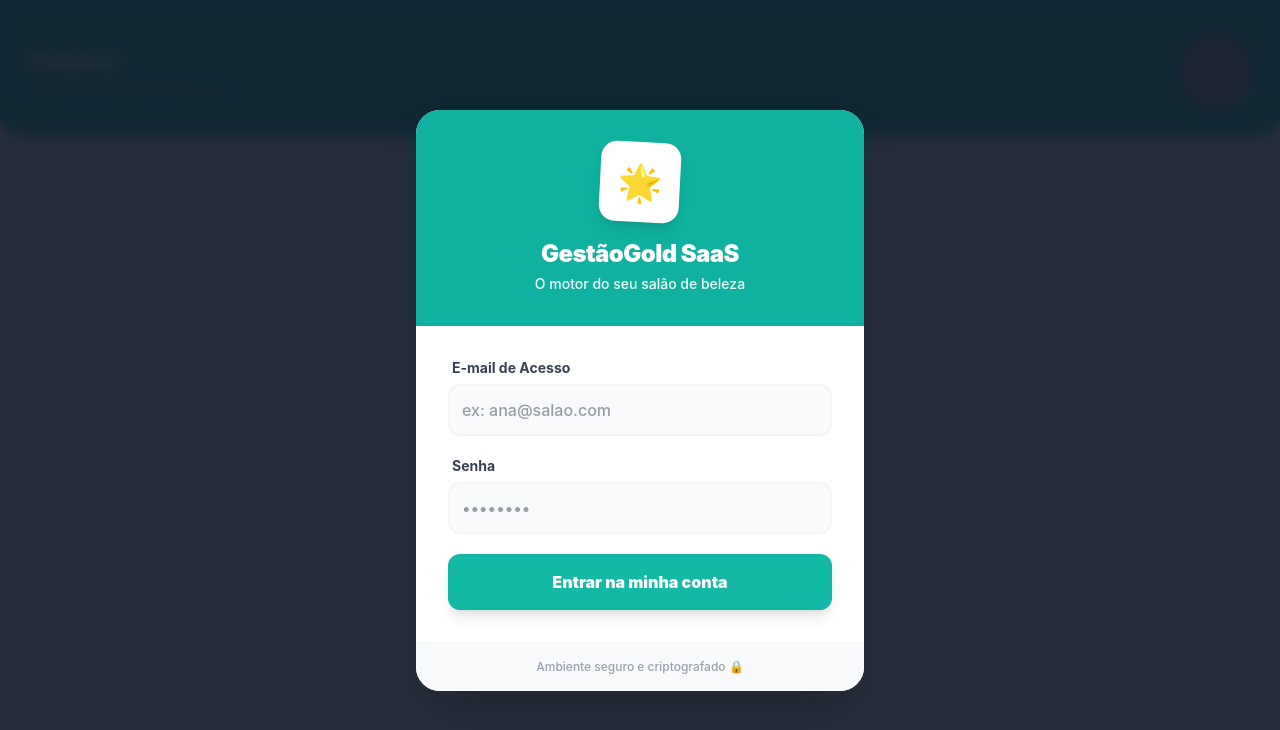
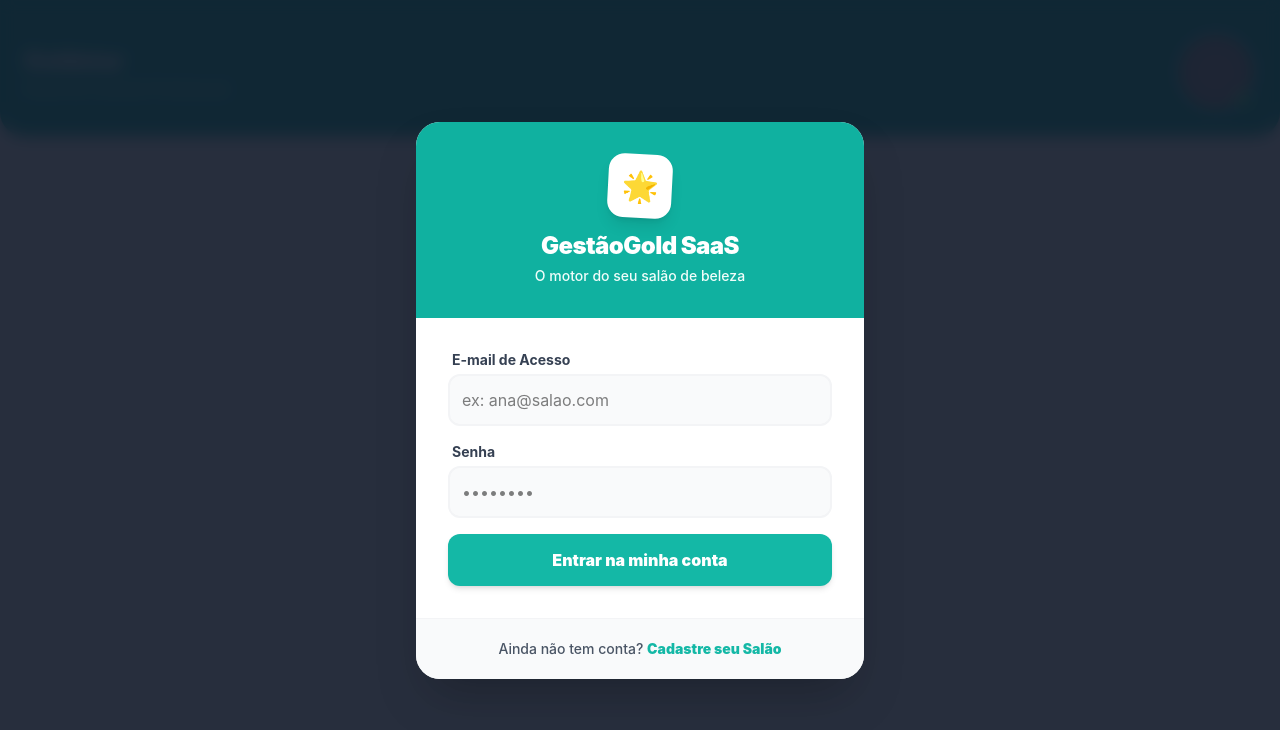
Before and after one commit to DanielSilva486/goldstar-app, a React (Vite) app: page / in a window 1280 px wide. Shown: the top 730 px of the page. Built offline with nearby package versions, Linux system fonts and the light colour scheme; no server answers; grey boxes are pictures that could not be loaded.

Commit message:
cadastro login

```diff
--- a/src/components/ModalLogin.jsx
+++ b/src/components/ModalLogin.jsx
@@ -1,18 +1,31 @@
 import React, { useState } from 'react';
 
 export default function ModalLogin({ aoFechar, setUsuarioLogado }) {
+  // Controle de qual tela mostrar
+  const [modoCadastro, setModoCadastro] = useState(false);
+
+  // Estados do Login
   const [email, setEmail] = useState('');
   const [senha, setSenha] = useState('');
+
+  // Estados do Cadastro
+  const [nomeSalao, setNomeSalao] = useState('');
+  const [nomeDono, setNomeDono] = useState('');
+  const [emailCadastro, setEmailCadastro] = useState('');
+  const [senhaCadastro, setSenhaCadastro] = useState('');
+
+  // Estados de controle
   const [erro, setErro] = useState('');
+  const [mensagemSucesso, setMensagemSucesso] = useState('');
   const [carregando, setCarregando] = useState(false);
 
   const fazerLogin = async (e) => {
     e.preventDefault();
     setErro('');
+    setMensagemSucesso('');
     setCarregando(true);
 
     try {
-      // 🚀 Chama o seu Backend SaaS
       const res = await fetch('https://goldstar-backend-9m2p.onrender.com/api/login', {
         method: 'POST',
         headers: { 'Content-Type': 'application/json' },
@@ -22,86 +35,194 @@ export default function ModalLogin({ aoFechar, setUsuarioLogado }) {
       const json = await res.json();
 
       if (json.sucesso) {
-        setUsuarioLogado(json.usuario); // O usuário já vem com o empresa_id do backend!
+        setUsuarioLogado(json.usuario);
         aoFechar();
       } else {
         setErro(json.erro || 'E-mail ou senha incorretos.');
       }
     } catch (err) {
-      setErro('Erro de conexão com o servidor. Tente novamente.');
+      setErro('Erro de conexão. Verifique sua internet.');
+    } finally {
+      setCarregando(false);
+    }
+  };
+
+  const fazerCadastro = async (e) => {
+    e.preventDefault();
+    setErro('');
+    setCarregando(true);
+
+    try {
+      const res = await fetch('https://goldstar-backend-9m2p.onrender.com/api/nova-empresa', {
+        method: 'POST',
+        headers: { 'Content-Type': 'application/json' },
+        body: JSON.stringify({
+          nome_salao: nomeSalao,
+          nome_dono: nomeDono,
+          email: emailCadastro,
+          senha: senhaCadastro
+        })
+      });
+
+      const json = await res.json();
+
+      if (json.sucesso) {
+        // Limpa o formulário e volta para o login com mensagem de sucesso
+        setModoCadastro(false);
+        setEmail(emailCadastro); // Já preenche o email para facilitar o login
+        setSenha('');
+        setMensagemSucesso('🎉 Salão criado com sucesso! Faça login abaixo para começar.');
+      } else {
+        setErro(json.erro || 'Erro ao criar conta.');
+      }
+    } catch (err) {
+      setErro('Erro de conexão. Verifique sua internet.');
     } finally {
       setCarregando(false);
     }
   };
 
   return (
-    <div className="fixed inset-0 bg-gray-900/90 backdrop-blur-sm flex justify-center items-center z-50 p-4 animate-fade-in">
-      <div className="bg-white rounded-3xl shadow-2xl w-full max-w-md overflow-hidden flex flex-col">
+    <div className="fixed inset-0 bg-gray-900/90 backdrop-blur-sm flex justify-center items-center z-50 p-4 animate-fade-in overflow-y-auto">
+      <div className="bg-white rounded-3xl shadow-2xl w-full max-w-md overflow-hidden flex flex-col my-8">
 
-        {/* Cabeçalho do Login */}
-        <div className="bg-teal-500 p-8 text-center relative overflow-hidden">
+        {/* CABEÇALHO ANIMADO */}
+        <div className="bg-teal-500 p-8 text-center relative overflow-hidden transition-all duration-500">
           <div className="absolute top-0 left-0 w-full h-full bg-teal-600 opacity-20 transform -skew-y-12 scale-150 origin-top-left"></div>
           <div className="relative z-10">
-            <div className="w-20 h-20 bg-white rounded-2xl flex items-center justify-center mx-auto mb-4 shadow-lg rotate-3">
-              <span className="text-4xl">🌟</span>
+            <div className="w-16 h-16 bg-white rounded-2xl flex items-center justify-center mx-auto mb-3 shadow-lg rotate-3 transition-transform">
+              <span className="text-3xl">{modoCadastro ? '🚀' : '🌟'}</span>
             </div>
             <h2 className="text-2xl font-black text-white tracking-tight">GestãoGold SaaS</h2>
-            <p className="text-teal-50 text-sm font-medium mt-1">O motor do seu salão de beleza</p>
+            <p className="text-teal-50 text-sm font-medium mt-1">
+              {modoCadastro ? 'Crie a sua conta gratuita agora' : 'O motor do seu salão de beleza'}
+            </p>
           </div>
         </div>
 
-        {/* Formulário */}
+        {/* ÁREA DO FORMULÁRIO */}
         <div className="p-8">
-          <form onSubmit={fazerLogin} className="space-y-5">
-
           {erro && (
-              <div className="bg-red-50 text-red-600 p-3 rounded-xl text-sm font-bold text-center border border-red-100 animate-shake">
+            <div className="bg-red-50 text-red-600 p-3 rounded-xl text-sm font-bold text-center border border-red-100 mb-4 animate-shake">
               {erro}
             </div>
           )}
 
+          {mensagemSucesso && !modoCadastro && (
+            <div className="bg-green-50 text-green-700 p-3 rounded-xl text-sm font-bold text-center border border-green-100 mb-4 animate-fade-in-up">
+              {mensagemSucesso}
+            </div>
+          )}
+
+          {/* === TELA DE LOGIN === */}
+          {!modoCadastro ? (
+            <form onSubmit={fazerLogin} className="space-y-4 animate-fade-in">
               <div>
-              <label className="block text-sm font-bold text-gray-700 mb-1.5 ml-1">E-mail de Acesso</label>
+                <label className="block text-sm font-bold text-gray-700 mb-1 ml-1">E-mail de Acesso</label>
                 <input
                   type="email"
                   required
                   value={email}
                   onChange={e => setEmail(e.target.value)}
-                className="w-full border-2 border-gray-100 rounded-xl p-3 outline-none focus:border-teal-500 focus:ring-4 focus:ring-teal-500/10 transition-all font-medium text-gray-700 bg-gray-50 focus:bg-white"
+                  className="w-full border-2 border-gray-100 rounded-xl p-3 outline-none focus:border-teal-500 bg-gray-50 focus:bg-white transition-all"
                   placeholder="ex: ana@salao.com"
                 />
               </div>
-
               <div>
-              <label className="block text-sm font-bold text-gray-700 mb-1.5 ml-1">Senha</label>
+                <label className="block text-sm font-bold text-gray-700 mb-1 ml-1">Senha</label>
                 <input
                   type="password"
                   required
                   value={senha}
                   onChange={e => setSenha(e.target.value)}
-                className="w-full border-2 border-gray-100 rounded-xl p-3 outline-none focus:border-teal-500 focus:ring-4 focus:ring-teal-500/10 transition-all font-medium text-gray-700 bg-gray-50 focus:bg-white"
+                  className="w-full border-2 border-gray-100 rounded-xl p-3 outline-none focus:border-teal-500 bg-gray-50 focus:bg-white transition-all"
                   placeholder="••••••••"
                 />
               </div>
-
               <button
                 type="submit"
                 disabled={carregando}
-              className="w-full bg-teal-500 hover:bg-teal-600 text-white font-black py-4 rounded-xl shadow-lg hover:shadow-xl transition-all active:scale-95 flex justify-center items-center gap-2 mt-2 disabled:opacity-70 disabled:cursor-not-allowed"
+                className="w-full bg-teal-500 hover:bg-teal-600 text-white font-black py-3.5 rounded-xl shadow-md transition-all active:scale-95 flex justify-center items-center gap-2 mt-2"
               >
-              {carregando ? (
-                <>
-                  <svg className="animate-spin h-5 w-5 text-white" xmlns="http://www.w3.org/2000/svg" fill="none" viewBox="0 0 24 24"><circle className="opacity-25" cx="12" cy="12" r="10" stroke="currentColor" strokeWidth="4"></circle><path className="opacity-75" fill="currentColor" d="M4 12a8 8 0 018-8V0C5.373 0 0 5.373 0 12h4zm2 5.291A7.962 7.962 0 014 12H0c0 3.042 1.135 5.824 3 7.938l3-2.647z"></path></svg>
-                  Acessar Sistema...
-                </>
-              ) : 'Entrar na minha conta'}
+                {carregando ? 'Acessando...' : 'Entrar na minha conta'}
               </button>
             </form>
+          ) : (
+
+          /* === TELA DE CADASTRO === */
+            <form onSubmit={fazerCadastro} className="space-y-4 animate-fade-in">
+              <div>
+                <label className="block text-sm font-bold text-gray-700 mb-1 ml-1">Nome do Salão</label>
+                <input
+                  type="text"
+                  required
+                  value={nomeSalao}
+                  onChange={e => setNomeSalao(e.target.value)}
+                  className="w-full border-2 border-gray-100 rounded-xl p-2.5 outline-none focus:border-teal-500 bg-gray-50 focus:bg-white"
+                  placeholder="Ex: Studio Bella"
+                />
+              </div>
+              <div>
+                <label className="block text-sm font-bold text-gray-700 mb-1 ml-1">Seu Nome (Dono/a)</label>
+                <input
+                  type="text"
+                  required
+                  value={nomeDono}
+                  onChange={e => setNomeDono(e.target.value)}
+                  className="w-full border-2 border-gray-100 rounded-xl p-2.5 outline-none focus:border-teal-500 bg-gray-50 focus:bg-white"
+                  placeholder="Ex: Ana Silva"
+                />
+              </div>
+              <div>
+                <label className="block text-sm font-bold text-gray-700 mb-1 ml-1">E-mail Profissional</label>
+                <input
+                  type="email"
+                  required
+                  value={emailCadastro}
+                  onChange={e => setEmailCadastro(e.target.value)}
+                  className="w-full border-2 border-gray-100 rounded-xl p-2.5 outline-none focus:border-teal-500 bg-gray-50 focus:bg-white"
+                  placeholder="ana@salao.com"
+                />
+              </div>
+              <div>
+                <label className="block text-sm font-bold text-gray-700 mb-1 ml-1">Crie uma Senha</label>
+                <input
+                  type="password"
+                  required
+                  value={senhaCadastro}
+                  onChange={e => setSenhaCadastro(e.target.value)}
+                  className="w-full border-2 border-gray-100 rounded-xl p-2.5 outline-none focus:border-teal-500 bg-gray-50 focus:bg-white"
+                  placeholder="Mínimo 6 caracteres"
+                />
+              </div>
+              <button
+                type="submit"
+                disabled={carregando}
+                className="w-full bg-gray-800 hover:bg-gray-900 text-white font-black py-3.5 rounded-xl shadow-md transition-all active:scale-95 flex justify-center items-center gap-2 mt-2"
+              >
+                {carregando ? 'Criando Salão...' : 'Criar Conta e Acessar'}
+              </button>
+            </form>
+          )}
         </div>
 
-        {/* Rodapé do Modal */}
-        <div className="bg-gray-50 p-4 text-center border-t border-gray-100">
-          <p className="text-xs text-gray-400 font-medium">Ambiente seguro e criptografado 🔒</p>
+        {/* RODAPÉ DO MODAL (ALTERNAR ENTRE TELAS) */}
+        <div className="bg-gray-50 p-5 text-center border-t border-gray-100">
+          {!modoCadastro ? (
+            <p className="text-sm text-gray-600 font-medium">
+              Ainda não tem conta?{' '}
+              <button onClick={() => { setModoCadastro(true); setErro(''); setMensagemSucesso(''); }} className="text-teal-600 font-black hover:underline">
+                Cadastre seu Salão
+              </button>
+            </p>
+          ) : (
+            <p className="text-sm text-gray-600 font-medium">
+              Já possui uma conta?{' '}
+              <button onClick={() => { setModoCadastro(false); setErro(''); }} className="text-teal-600 font-black hover:underline">
+                Faça o Login
+              </button>
+            </p>
+          )}
         </div>
 
       </div>
```
Lines whose indentation alone changed are shown as unchanged.
